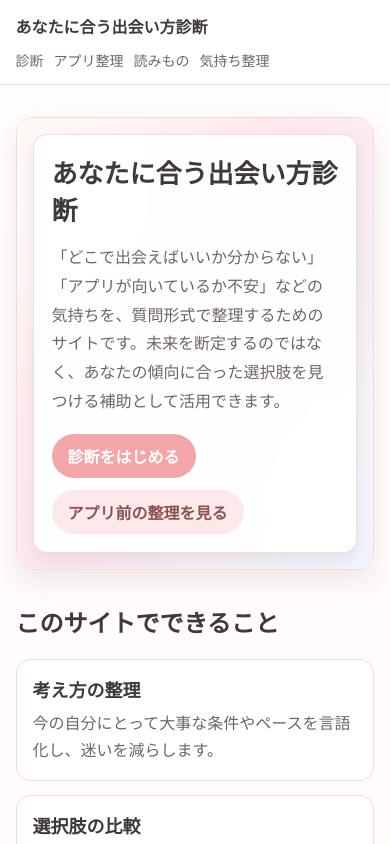
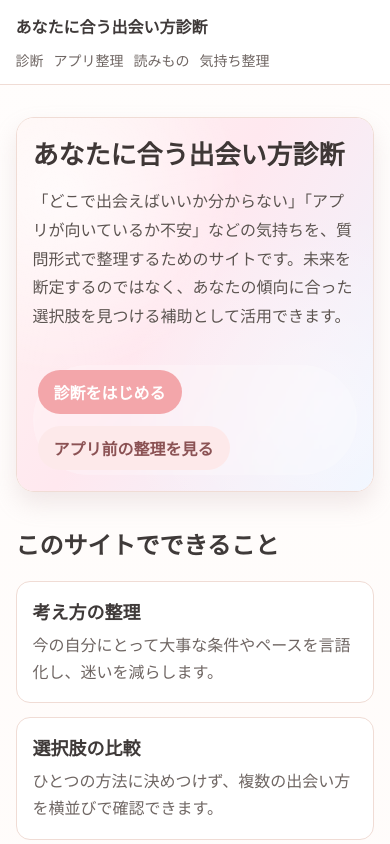
Before and after one commit to kenichis1971-cloud/deai-style-diagnosis-site, a Next.js app: page / in a window 390 px wide. Shown: the top 844 px of the page. Built offline with nearby package versions, Linux system fonts and the light colour scheme; no server answers.

Commit message:
Simplify PageHero to single-layer hero image frame

```diff
--- a/app/globals.css
+++ b/app/globals.css
@@ -79,17 +79,30 @@ a { color: inherit; text-decoration: none; }
   align-items: flex-end;
 }
 
-.page-hero__card {
+.page-hero__content {
   width: min(780px, 100%);
-  background: rgba(255, 255, 255, 0.92);
-  border: 1px solid rgba(240, 220, 213, 0.95);
-  border-radius: 16px;
-  padding: 22px;
-  box-shadow: 0 8px 18px rgba(146, 123, 124, 0.16);
-  backdrop-filter: blur(2px);
+  color: #463f3d;
 }
 
-.page-hero h1 { margin: 0 0 12px; font-size: clamp(26px, 4vw, 42px); }
+.page-hero h1 {
+  margin: 0 0 12px;
+  font-size: clamp(26px, 4vw, 42px);
+  color: #3f3736;
+  text-shadow: 0 1px 2px rgba(255, 255, 255, 0.55);
+}
+
+.page-hero .lead {
+  color: #5d5451;
+  text-shadow: 0 1px 1px rgba(255, 255, 255, 0.45);
+}
+
+.page-hero .btn-row {
+  background: rgba(255, 255, 255, 0.26);
+  display: inline-flex;
+  padding: 6px;
+  border-radius: 999px;
+  backdrop-filter: blur(1px);
+}
 
 .page-hero--home .page-hero__bg {
   background-image: linear-gradient(120deg, #fff4f2 0%, #ffe8ef 44%, #edf4ff 100%);
@@ -121,8 +134,11 @@ a { color: inherit; text-decoration: none; }
     padding: 16px;
   }
 
-  .page-hero__card {
-    padding: 18px;
-    border-radius: 14px;
+  .page-hero__content {
+    width: 100%;
+  }
+
+  .page-hero .btn-row {
+    padding: 5px;
   }
 }
--- a/components/PageHero.tsx
+++ b/components/PageHero.tsx
@@ -26,7 +26,7 @@ export default function PageHero({
       <div className="page-hero__bg" aria-hidden="true" />
       <div className="page-hero__overlay" aria-hidden="true" />
       <div className="page-hero__inner">
-        <div className="page-hero__card">
+        <div className="page-hero__content">
           <h1>{title}</h1>
           {subtitle ? <p className="lead">{subtitle}</p> : null}
           {children}
```
